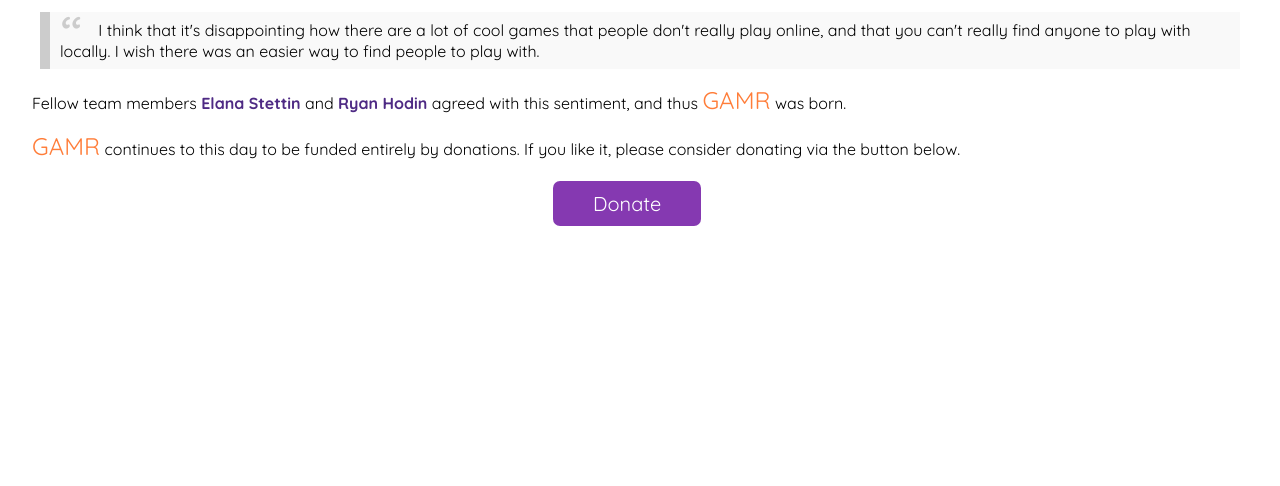
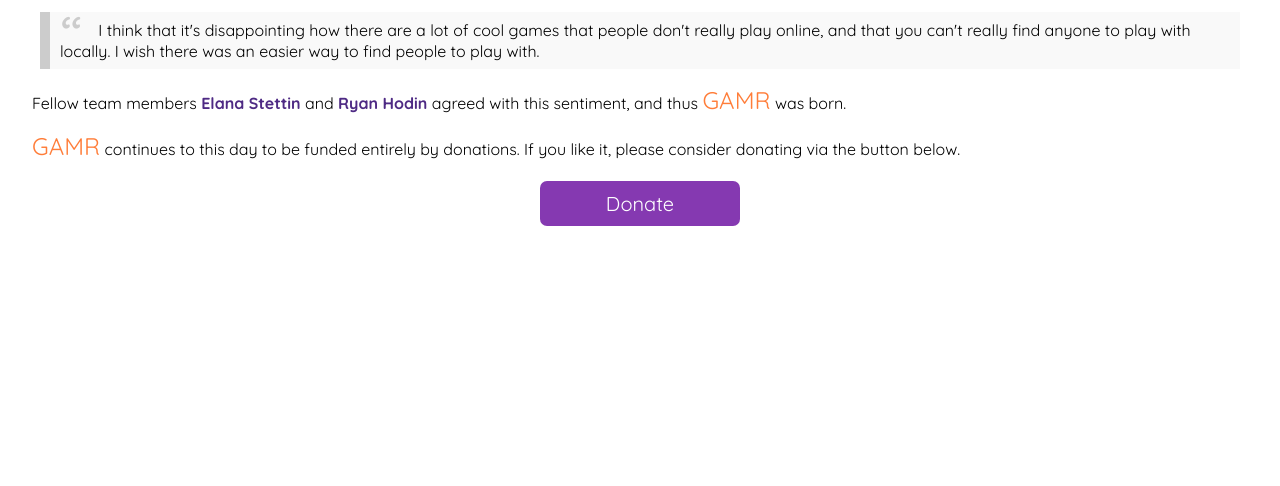
Before and after one commit to za419/GAMR, a PHP site: page /GameTindr/about.php in a window 1280 px wide. Shown: the part 202-688 px from the top of the page. Run offline with PHP 8.4, Linux system fonts and the light colour scheme.

Commit message:
More prettifying

```diff
--- a/GameTindr/styles/common.css
+++ b/GameTindr/styles/common.css
@@ -75,16 +75,18 @@ ol.horizontal li,ul.horizontal li {
 
 #donateButton {
 	background-color:#8539B1;
-	display:inline-block;
-	border:none;
+	border: none;
 	cursor:pointer;
+	display:block;
+	margin:auto;
+	width:12.5%;
+	min-width:10em;
 	color:white;
 	padding: 10px 40px;
 	text-decoration:none;
 	border-radius:7px;
 	font-size: 20px;
 	font-family: 'Quicksand', sans-serif;
-	float:center;
 }
 
 #donateButton:hover {
@@ -94,10 +96,6 @@ ol.horizontal li,ul.horizontal li {
 	transition: background .5s ease-out;
 	color:white;
 	background-color:#FF7D39;
-}
-
-#donateButtonDiv {
-	margin-left: 43.2%;
 }
 
 #headerLogin {
@@ -264,7 +262,9 @@ blockquote:before {
 	border:none;
 	cursor:pointer;
 	color:#FF7D39;
-	border-radius:2px;
+	font-family:'Raleway',sans-serif;
+	font-size:12px;
+	border-radius:5px;
 	text-decoration:none;
 	font-weight: bold;
 	margin:0;
```
